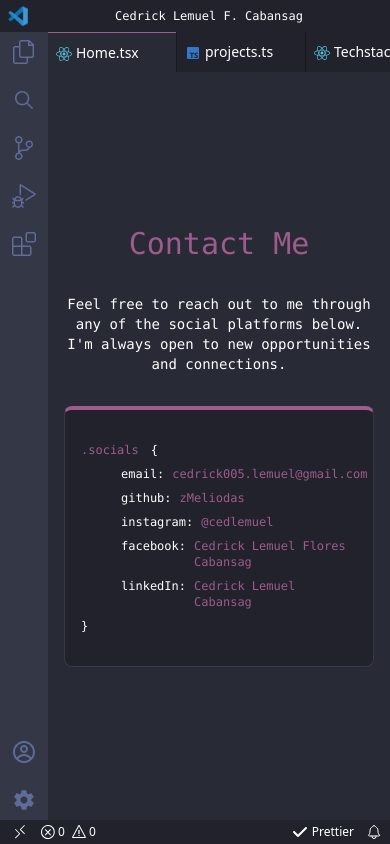
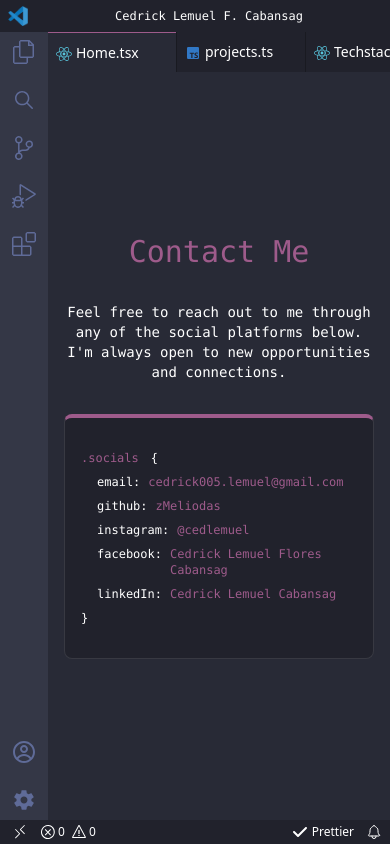
Before and after one commit to zMeliodas/my-portfolio, a React (Vite) app: page /contacts in a window 390 px wide. Built offline with nearby package versions, Linux system fonts and the light colour scheme.

Commit message:
fix: contacts card content margin on smaller screen sizes

```diff
--- a/src/components/ContactsCard.tsx
+++ b/src/components/ContactsCard.tsx
@@ -11,7 +11,7 @@ const ContactsCard = () => {
           </p>
         </div>
 
-        <div className="flex ml-10 gap-2">
+        <div className="flex ml-4 md:ml-10 gap-2">
           <p className="font-mono text-white text-xs sm:text-lg md:text-xl xl:text-2xl">
             email:
           </p>
@@ -23,7 +23,7 @@ const ContactsCard = () => {
           </a>
         </div>
 
-        <div className="flex ml-10 gap-2">
+        <div className="flex ml-4 md:ml-10 gap-2">
           <p className="font-mono text-white text-xs sm:text-lg md:text-xl xl:text-2xl">
             github:
           </p>
@@ -37,7 +37,7 @@ const ContactsCard = () => {
           </a>
         </div>
 
-        <div className="flex ml-10 gap-2">
+        <div className="flex ml-4 md:ml-10 gap-2">
           <p className="font-mono text-white text-xs sm:text-lg md:text-xl xl:text-2xl">
             instagram:
           </p>
@@ -51,7 +51,7 @@ const ContactsCard = () => {
           </a>
         </div>
 
-        <div className="flex ml-10 gap-2">
+        <div className="flex ml-4 md:ml-10 gap-2">
           <p className="font-mono text-white text-xs sm:text-lg md:text-xl xl:text-2xl">
             facebook:
           </p>
@@ -65,7 +65,7 @@ const ContactsCard = () => {
           </a>
         </div>
 
-        <div className="flex ml-10 gap-2">
+        <div className="flex ml-4 md:ml-10 gap-2">
           <p className="font-mono text-white text-xs sm:text-lg md:text-xl xl:text-2xl">
             linkedIn:
           </p>
```
